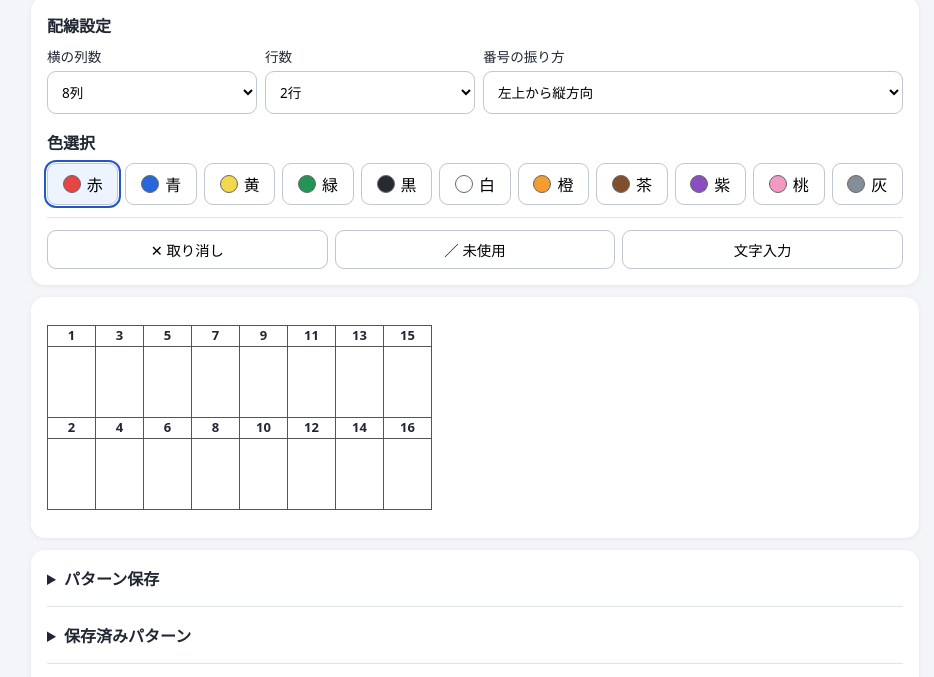
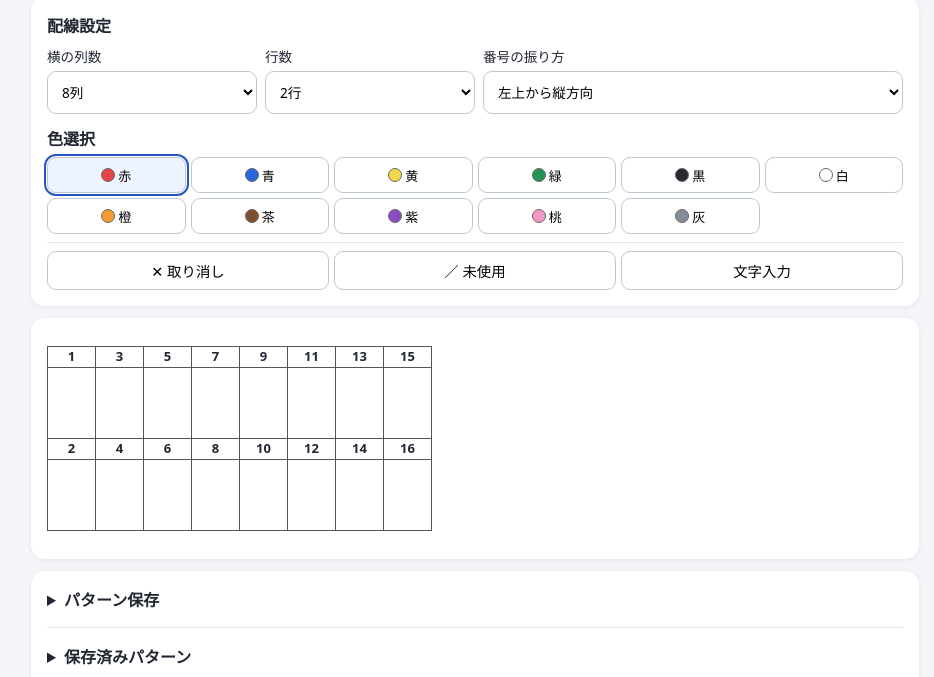
Before and after one commit to OH2015/wiring-app, a plain HTML site: page index.html in a window 1280 px wide. Shown: the part 77-754 px from the top of the page, without its empty margins (165-1099 px from the left). Drawn offline with Linux system fonts and the light colour scheme.

Commit message:
Compact color palette into two rows

```diff
--- a/index.html
+++ b/index.html
@@ -49,6 +49,7 @@ body.preview-mode{overflow:hidden}
 .editor-settings h2{font-size:1rem;margin:16px 0 9px}.editor-settings .field,.settings-grid label{display:flex;flex-direction:column;gap:5px;font-size:.85rem;min-width:0}.editor-settings .pattern-field input{width:100%;max-width:none}.editor-settings .settings-grid{display:grid;grid-template-columns:1fr 1fr 2fr;gap:8px;align-items:end}.settings-grid select{width:100%;min-width:0}.editor-settings .palette-grid{display:grid;grid-template-columns:repeat(auto-fit,minmax(66px,1fr));gap:7px}.palette-grid button{justify-content:center;min-width:0;padding:8px 5px}.palette-grid .swatch{width:18px;height:18px;flex-shrink:0}.editor-settings .edit-tools{display:grid;grid-template-columns:repeat(3,minmax(0,1fr));gap:7px;margin-top:12px;padding-top:12px;border-top:1px solid #e1e5eb}.edit-tools button{justify-content:center;font-size:.9rem;min-width:0}.editor-settings .colors button.active{outline:2px solid #2457c5;outline-offset:1px;background:#edf3ff}@media(max-width:480px){.editor-settings .settings-grid{grid-template-columns:1fr 1fr}.settings-grid label:last-child{grid-column:1/-1}.editor-settings .palette-grid{grid-template-columns:repeat(4,minmax(0,1fr))}.editor-settings .edit-tools button{padding:9px 4px}}
 .batch-choice-row{display:flex;align-items:center;gap:6px;padding:5px 0;border-bottom:1px solid #e1e5eb}.batch-choice-row label{flex:1;min-width:0}.batch-choice-name{overflow-wrap:anywhere;min-width:0}.batch-rank{min-width:1.5em;color:#687383;font-variant-numeric:tabular-nums}.batch-choice-row button{flex-shrink:0;width:38px;height:38px;padding:0;font-size:1.2rem}.batch-choice-row button:disabled{opacity:.3;cursor:default}.batch-print-list{max-height:340px}
 .management .pattern-field{margin-bottom:10px}.management .pattern-field input{width:100%;max-width:none}.editor-settings>h2:first-child{margin-top:0}
+.editor-settings .palette-grid{grid-template-columns:repeat(6,minmax(0,1fr));gap:5px}.editor-settings .palette-grid button{gap:3px;padding:6px 2px;min-height:36px;font-size:13px;white-space:nowrap}.editor-settings .palette-grid .swatch{width:14px;height:14px;margin:0}.editor-settings .palette-heading{margin-top:12px;margin-bottom:7px}.editor-settings .edit-tools{margin-top:8px;padding-top:8px;gap:5px}@media(max-width:340px){.editor-settings .palette-grid button{gap:2px;font-size:12px}.editor-settings .palette-grid .swatch{width:11px;height:11px}}
 </style></head><body><main class="app"><h1>配線カラーメモ</h1><section class="panel no-print editor-settings"><h2>配線設定</h2><div class="toolbar settings-grid"><label>横の列数 <select id="cols"><option value="2">2列</option><option value="3">3列</option><option value="4">4列</option><option value="5">5列</option><option value="6">6列</option><option value="7">7列</option><option value="8" selected>8列</option><option value="9">9列</option><option value="10">10列</option><option value="11">11列</option><option value="12">12列</option><option value="13">13列</option><option value="14">14列</option><option value="15">15列</option><option value="16">16列</option><option value="25">25列</option></select></label><label>行数 <select id="rows"><option value="1">1行</option><option value="2" selected>2行</option></select></label><label>番号の振り方 <select id="numbering"><option value="vertical">左上から縦方向</option><option value="horizontal">左上から横方向</option><option value="reverseVertical">右上から縦方向</option><option value="reverseHorizontal">右上から横方向</option></select></label></div><h2 class="palette-heading">色選択</h2><div class="colors palette-grid" id="colors"></div><div class="colors edit-tools" id="editTools"></div></section><section class="panel"><h2 id="printTitle" style="font-size:1.15rem;margin:0 0 12px">配線表</h2><div class="grid-scroll"><div id="grid" class="pin-grid"></div></div></section><section class="panel no-print management">
 <details class="action-section"><summary>パターン保存</summary><label class="field pattern-field">パターン名<input id="pattern" class="name" placeholder="例：品番 A-001"></label><div class="actions"><label class="field">保存先グループ<select id="saveGroup"></select></label><button class="primary" id="save">この端末に保存</button></div></details>
 <details class="action-section"><summary>保存済みパターン</summary><div class="saved-fields"><label class="field">グループで絞り込み<select id="groupFilter"></select></label><label class="field">パターン<select id="saved"><option value="">保存済みを選択</option></select></label></div><div class="actions"><button class="primary" id="load">呼び出す</button><button id="groupMove">グループ移動</button><button class="danger-action" id="delete">削除</button></div><p class="hint">グループ移動先は上の「保存先グループ」で指定します。</p></details>
```
